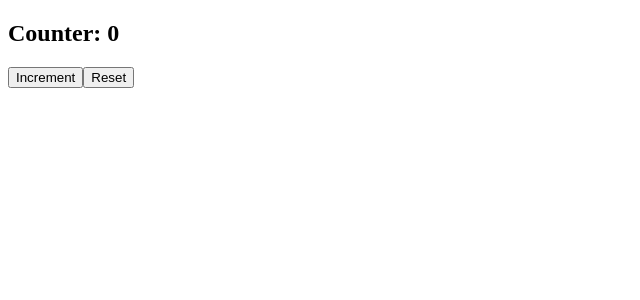
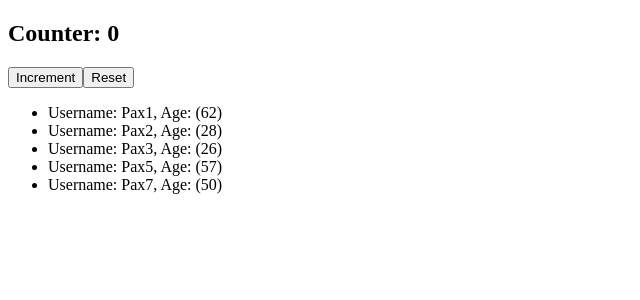
Before and after one commit to gabrielkryemadhi/React-V2, a React (Create React App) app: page / in a window 1280 px wide. Shown: the top 300 px of the page, without its empty margins (0-640 px from the left). Built offline with nearby package versions, Linux system fonts and the light colour scheme.

Commit message:
Ex. done

```diff
--- a/src/App.js
+++ b/src/App.js
@@ -1,9 +1,20 @@
 // import React, { useState } from "react";
 // import { DisplayLanguage } from "./displayLanguege";
 // import { LanguageContext } from "./languageContext";
+import { FilteredList } from "./filteredList";
 import { Counter } from "./state";
 // import { Sum } from "./sum";
 // import { Welcome } from "./welcome";
+
+const users = [
+  { id: 1, name: "Pax1", age: 62 },
+  { id: 2, name: "Pax2", age: 28 },
+  { id: 3, name: "Pax3", age: 26 },
+  { id: 4, name: "Pax4", age: 11 },
+  { id: 5, name: "Pax5", age: 57 },
+  { id: 6, name: "Pax6", age: 12 },
+  { id: 7, name: "Pax7", age: 50 },
+];
 
 export function App(){
 
@@ -31,6 +42,7 @@ export function App(){
           </LanguageContext.Provider>
         </div> */}
         <Counter />
+        <FilteredList list={users}/>
       </>
     );
   }
--- /dev/null
+++ b/src/filteredList.js
@@ -0,0 +1,18 @@
+import React, { useMemo } from "react";
+
+export function FilteredList({list}){
+  const filteredList = useMemo(
+    () => list.filter((user) => user.age > 18),
+    [list]
+  );
+
+  return (
+    <ul>
+      {filteredList.map((user) => (
+        <li key={user.id}>
+          Username: {user.name}, Age: ({user.age})
+        </li>
+      ))}
+    </ul>
+  );
+}
```
